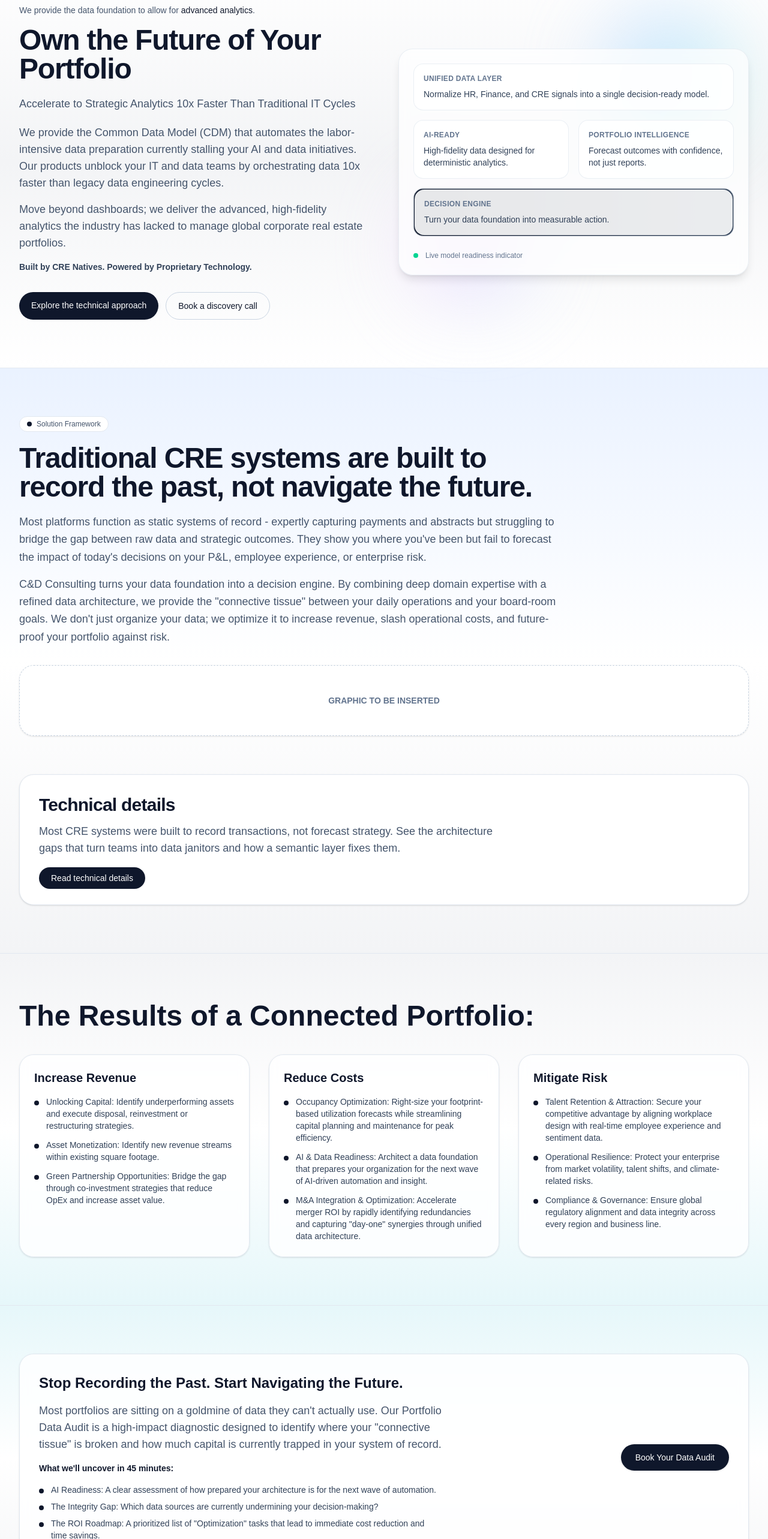
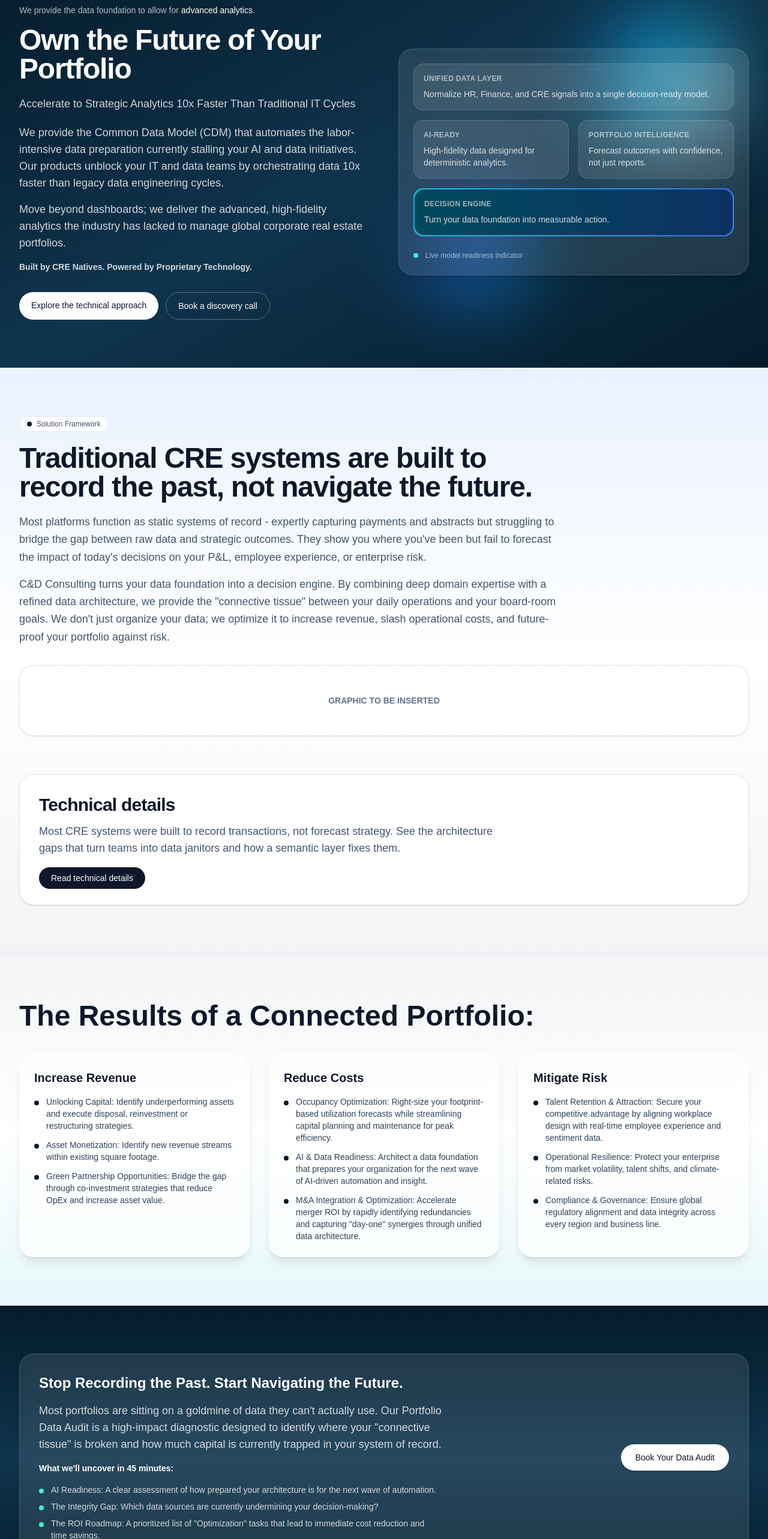
Before and after one commit to gliderhover/cd-consulting-site, a Next.js app: page / in a window 1280 px wide. Shown: the part 160-2726 px from the top of the page at 60% size. Built offline with nearby package versions, Linux system fonts and the light colour scheme.

Commit message:
design updated

```diff
--- a/app/page.tsx
+++ b/app/page.tsx
@@ -138,38 +138,38 @@ export default function Home() {
   return (
     <main className="min-h-screen bg-white text-slate-900">
       {/* Hero */}
-      <section className="bg-gradient-to-b from-white via-[#f3f4f6] to-white py-16 sm:py-20">
+      <section className="bg-gradient-to-br from-[#051c2c] via-[#0f344d] to-[#051c2c] py-16 sm:py-20">
         <Container>
-          <div className="grid gap-12 lg:grid-cols-2 lg:items-center">
+          <div className="grid gap-12 text-white lg:grid-cols-2 lg:items-center">
             <div className="max-w-3xl">
-              <p className="text-sm text-slate-600">
+              <p className="text-sm text-white/70">
                 {heroBadge.prefix ?? ""}
-                <span className="font-medium text-slate-900">
+                <span className="font-medium text-white">
                   {heroBadge.emphasisPrimary ?? ""}
                 </span>
                 {heroBadge.infix ?? ""}
-                <span className="font-medium text-slate-900">
+                <span className="font-medium text-white">
                   {heroBadge.emphasisSecondary ?? ""}
                 </span>
               </p>
               <h1 className="mt-4 text-3xl font-semibold tracking-tight sm:text-4xl lg:text-5xl">
                 {home.heroTitle ?? ""}
               </h1>
-              <p className="mt-5 text-base text-slate-600 sm:text-lg">
+              <p className="mt-5 text-base text-white/80 sm:text-lg">
                 {home.heroSubtitle ?? ""}
               </p>
               {home.heroBodyPrimary ? (
-                <p className="mt-5 text-base text-slate-600 sm:text-lg">
+                <p className="mt-5 text-base text-white/80 sm:text-lg">
                   {home.heroBodyPrimary}
                 </p>
               ) : null}
               {home.heroBodySecondary ? (
-                <p className="mt-4 text-base text-slate-600 sm:text-lg">
+                <p className="mt-4 text-base text-white/80 sm:text-lg">
                   {home.heroBodySecondary}
                 </p>
               ) : null}
               {home.heroFooter ? (
-                <p className="mt-4 text-sm font-semibold text-slate-700">
+                <p className="mt-4 text-sm font-semibold text-white/80">
                   {home.heroFooter}
                 </p>
               ) : null}
@@ -177,13 +177,13 @@ export default function Home() {
               <div className="mt-8 flex flex-wrap gap-3">
                 <a
                   href={home.heroCtaPrimary?.href ?? ""}
-                  className="rounded-full bg-slate-900 px-5 py-3 text-sm font-medium text-white hover:bg-slate-800"
+                  className="rounded-full bg-white px-5 py-3 text-sm font-medium text-slate-900 hover:bg-slate-100"
                 >
                   {home.heroCtaPrimary?.label ?? ""}
                 </a>
                 <a
                   href={home.heroCtaSecondary?.href ?? ""}
-                  className="rounded-full border border-slate-300 px-5 py-3 text-sm font-medium text-slate-900 hover:bg-slate-50"
+                  className="rounded-full border border-white/30 px-5 py-3 text-sm font-medium text-white hover:bg-white/10"
                 >
                   {home.heroCtaSecondary?.label ?? ""}
                 </a>
@@ -191,49 +191,49 @@ export default function Home() {
             </div>
 
             <div className="relative">
-              <div className="absolute -top-16 right-6 h-56 w-56 rounded-full bg-gradient-to-br from-indigo-200 via-sky-200 to-emerald-200 blur-3xl opacity-70" />
-              <div className="absolute -bottom-12 left-6 h-48 w-48 rounded-full bg-gradient-to-br from-fuchsia-200 via-purple-200 to-sky-200 blur-3xl opacity-60" />
-              <div className="relative rounded-3xl border border-slate-200/70 bg-white/70 p-6 shadow-lg backdrop-blur">
+              <div className="absolute -top-16 right-6 h-56 w-56 rounded-full bg-gradient-to-br from-[#2563eb] via-[#00b8d4] to-[#eaf2ff] blur-3xl opacity-70" />
+              <div className="absolute -bottom-12 left-6 h-48 w-48 rounded-full bg-gradient-to-br from-[#0f344d] via-[#2563eb] to-[#00b8d4] blur-3xl opacity-60" />
+              <div className="relative rounded-3xl border border-white/15 bg-white/10 p-6 shadow-lg backdrop-blur">
                 <div className="grid gap-4">
-                  <div className="rounded-2xl border border-slate-200/70 bg-white/80 p-4">
-                    <div className="text-xs font-semibold uppercase tracking-wide text-slate-500">
+                  <div className="rounded-2xl border border-white/15 bg-white/10 p-4">
+                    <div className="text-xs font-semibold uppercase tracking-wide text-white/60">
                       Unified Data Layer
                     </div>
-                    <div className="mt-2 text-sm text-slate-700">
+                    <div className="mt-2 text-sm text-white/80">
                       Normalize HR, Finance, and CRE signals into a single decision-ready model.
                     </div>
                   </div>
                   <div className="grid gap-4 sm:grid-cols-2">
-                    <div className="rounded-2xl border border-slate-200/70 bg-white/80 p-4">
-                      <div className="text-xs font-semibold uppercase tracking-wide text-slate-500">
+                    <div className="rounded-2xl border border-white/15 bg-white/10 p-4">
+                      <div className="text-xs font-semibold uppercase tracking-wide text-white/60">
                         AI-Ready
                       </div>
-                      <div className="mt-2 text-sm text-slate-700">
+                      <div className="mt-2 text-sm text-white/80">
                         High-fidelity data designed for deterministic analytics.
                       </div>
                     </div>
-                    <div className="rounded-2xl border border-slate-200/70 bg-white/80 p-4">
-                      <div className="text-xs font-semibold uppercase tracking-wide text-slate-500">
+                    <div className="rounded-2xl border border-white/15 bg-white/10 p-4">
+                      <div className="text-xs font-semibold uppercase tracking-wide text-white/60">
                         Portfolio Intelligence
                       </div>
-                      <div className="mt-2 text-sm text-slate-700">
+                      <div className="mt-2 text-sm text-white/80">
                         Forecast outcomes with confidence, not just reports.
                       </div>
                     </div>
                   </div>
-                  <div className="rounded-2xl border border-slate-200/70 bg-gradient-to-r from-slate-900 to-slate-700 p-[1px]">
-                    <div className="rounded-2xl bg-white/90 p-4">
-                      <div className="text-xs font-semibold uppercase tracking-wide text-slate-500">
+                  <div className="rounded-2xl border border-white/20 bg-gradient-to-r from-[#00b8d4] to-[#2563eb] p-[1px]">
+                    <div className="rounded-2xl bg-[#051c2c]/70 p-4">
+                      <div className="text-xs font-semibold uppercase tracking-wide text-white/60">
                         Decision Engine
                       </div>
-                      <div className="mt-2 text-sm text-slate-700">
+                      <div className="mt-2 text-sm text-white/80">
                         Turn your data foundation into measurable action.
                       </div>
                     </div>
                   </div>
                 </div>
-                <div className="mt-6 flex items-center gap-3 text-xs text-slate-500">
-                  <span className="h-2 w-2 rounded-full bg-emerald-400" />
+                <div className="mt-6 flex items-center gap-3 text-xs text-white/60">
+                  <span className="h-2 w-2 rounded-full bg-teal-300" />
                   Live model readiness indicator
                 </div>
               </div>
@@ -301,25 +301,25 @@ export default function Home() {
         content={outcomes}
         className="border-t border-slate-200 bg-gradient-to-b from-[#f3f4f6] via-white to-[#e6f7fa]"
       />
-      <section className="border-t border-slate-200 bg-gradient-to-b from-[#e6f7fa] via-white to-[#f3f4f6] py-16 sm:py-20">
+      <section className="border-t border-slate-200 bg-gradient-to-b from-[#051c2c] via-[#0f344d] to-[#051c2c] py-16 sm:py-20">
         <Container>
-          <div className="rounded-3xl border border-slate-200 bg-white/80 p-8 shadow-sm backdrop-blur">
-            <div className="flex flex-col gap-6 lg:flex-row lg:items-center lg:justify-between">
+          <div className="rounded-3xl border border-white/15 bg-white/10 p-8 shadow-lg backdrop-blur">
+            <div className="flex flex-col gap-6 text-white lg:flex-row lg:items-center lg:justify-between">
               <div className="max-w-2xl space-y-4">
-                <h3 className="text-xl font-semibold text-slate-900 sm:text-2xl">
+                <h3 className="text-xl font-semibold text-white sm:text-2xl">
                   {solution.cta?.title ?? ""}
                 </h3>
-                <p className="text-slate-600 sm:text-lg">{solution.cta?.body ?? ""}</p>
+                <p className="text-white/80 sm:text-lg">{solution.cta?.body ?? ""}</p>
                 {solution.cta?.bulletsTitle ? (
-                  <div className="text-sm font-semibold text-slate-900">
+                  <div className="text-sm font-semibold text-white">
                     {solution.cta.bulletsTitle}
                   </div>
                 ) : null}
                 {(solution.cta?.bullets ?? []).length > 0 ? (
-                  <ul className="space-y-2 text-sm text-slate-700">
+                  <ul className="space-y-2 text-sm text-white/80">
                     {(solution.cta?.bullets ?? []).map((bullet) => (
                       <li key={bullet} className="flex gap-3">
-                        <span className="mt-2 h-2 w-2 flex-none rounded-full bg-slate-900" />
+                        <span className="mt-2 h-2 w-2 flex-none rounded-full bg-teal-300" />
                         <span>{bullet}</span>
                       </li>
                     ))}
@@ -331,7 +331,7 @@ export default function Home() {
                   href={solution.cta.primary.href}
                   target="_blank"
                   rel="noreferrer"
-                  className="inline-flex w-fit items-center rounded-full bg-slate-900 px-6 py-3 text-sm font-medium text-white shadow-sm transition hover:bg-slate-800"
+                  className="inline-flex w-fit items-center rounded-full bg-white px-6 py-3 text-sm font-medium text-slate-900 shadow-sm transition hover:bg-slate-100"
                 >
                   {solution.cta.primary.label}
                 </a>
@@ -656,17 +656,25 @@ function GenericSection(props: {
               key={`${section.heading ?? ""}-${index}`}
               className={
                 isOutcomes
-                  ? "rounded-3xl border border-slate-200 bg-white/80 p-6 shadow-sm backdrop-blur"
+                  ? "rounded-3xl border border-white/15 bg-white/70 p-6 shadow-lg backdrop-blur"
                   : ""
               }
             >
               <div className={isOutcomes ? "space-y-4" : ""}>
-                <h3 className="text-xl font-semibold">{section.heading ?? ""}</h3>
+                <h3 className="text-xl font-semibold text-slate-900">
+                  {section.heading ?? ""}
+                </h3>
                 {section.body ? (
                   <p className="mt-3 text-slate-600 sm:text-lg">{section.body}</p>
                 ) : null}
                 {(section.bullets ?? []).length > 0 && (
-                  <ul className={isOutcomes ? "space-y-3 text-sm text-slate-700" : "mt-4 list-disc pl-5 text-slate-600"}>
+                  <ul
+                    className={
+                      isOutcomes
+                        ? "space-y-3 text-sm text-slate-700"
+                        : "mt-4 list-disc pl-5 text-slate-600"
+                    }
+                  >
                     {(section.bullets ?? []).map((bullet) => (
                       <li key={bullet} className={isOutcomes ? "flex gap-3" : ""}>
                         {isOutcomes ? (
```
